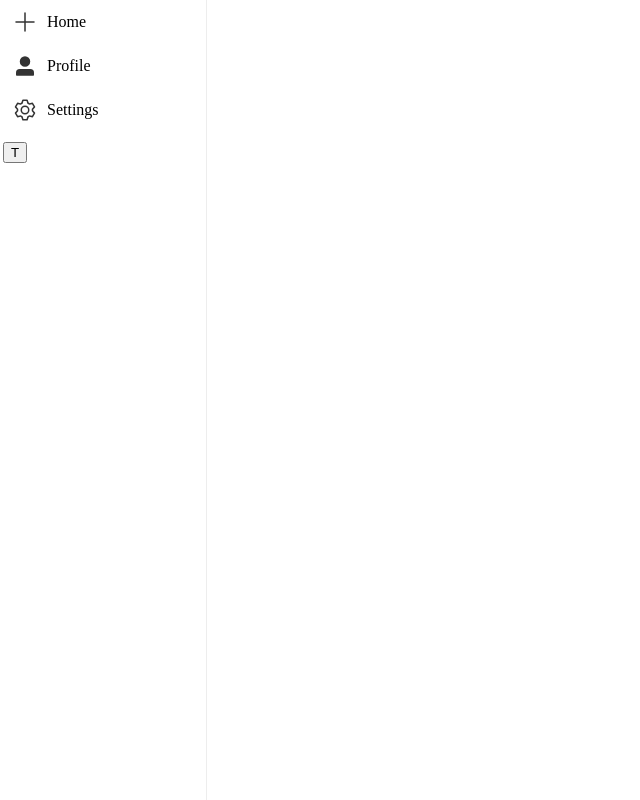
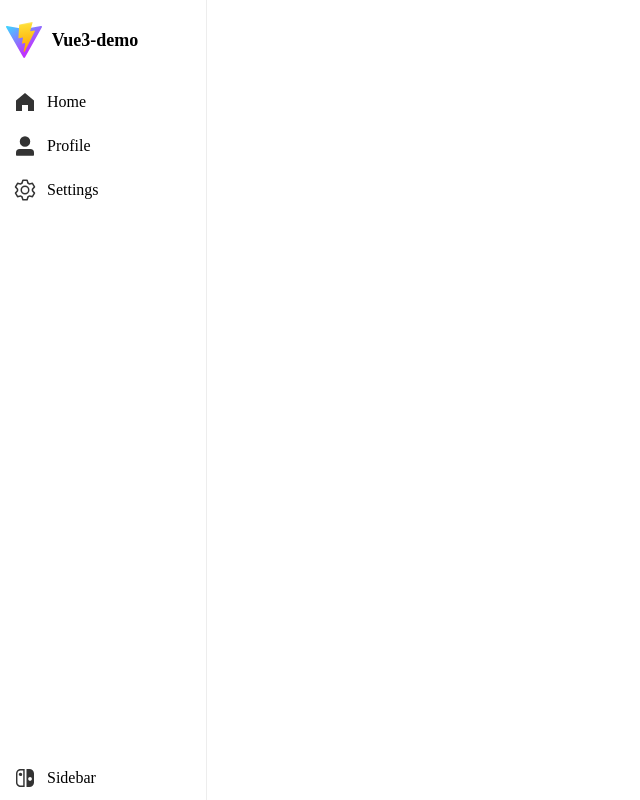
Before and after one commit to sophisticate9008/Vue-demo, a Vue app: page / in a window 1280 px wide. Shown: the whole page, without its empty margins (0-640 px from the left). Built offline with nearby package versions, Linux system fonts and the light colour scheme.

Commit message:
sideBar完善

```diff
--- a/src/App.vue
+++ b/src/App.vue
@@ -1,10 +1,19 @@
 <script setup lang="ts">
 import SideBar from './components/SideBar.vue';
+import { ref } from 'vue';
+const selUrl = ref('');
+const changeSel = (url: string) => {
+    console.log(url);
+    if(selUrl.value !== url) {
+        selUrl.value = url;
+    }
+
+};
 </script>
 
 <template>
     <div id="main">
-        <SideBar></SideBar>
+        <SideBar @sel-menuItem = "changeSel"></SideBar>
     </div>
 </template>
 
--- a/src/components/SideBar.vue
+++ b/src/components/SideBar.vue
@@ -1,20 +1,37 @@
 <template>
-    <div class="sidebar" :class= "{collapsed: isCollapsed}">
+    <div class="sidebar" :class="{ collapsed: isCollapsed }">
+        <div class="logo">
+            <img :src="logo" alt="logo" width="36px" height="36px" />
+            <span v-if="!isCollapsed">{{ title }}</span>
+        </div>
         <SidebarItem v-for="(item, index) in sidebarItems" :key="index" :icon="item.icon" :title="item.title"
-         :toggle="isCollapsed" :is-active="activeIndex == index" @item-clicked="selSidebarItem(index)" />
-        <button @click="toggleSidebar">T</button>
+         :toggle="isCollapsed" :is-active="activeIndex == index" :selUrl="item.url"
+         @click="selSidebarItem(index, item.url)" />
+         <div class="switch">
+            <SidebarItem icon="SwitchFilled" title="Sidebar":is-active="false" :toggle="isCollapsed" @click="toggleSidebar"/>
+         </div>
     </div>
 </template>
 
 <script setup>
-import { ref } from 'vue'
+import { ref, defineEmits,defineProps } from 'vue'
 import SidebarItem from './SidebarItem.vue'; // 使用正确的大小写
+const props = defineProps({
+    logo : {
+        type: String,
+        default: "/vite.svg"
+    },
+    title : {
+        type: String,
+        default: "Vue3-demo"
+    },
 
+})
 // 定义侧边栏项
 const sidebarItems = [
-    { icon: 'Plus', title: 'Home' },
-    { icon: 'UserFilled', title: 'Profile' },
-    { icon: 'Setting', title: 'Settings' }
+    { icon: 'HomeFilled', title: 'Home', url: '/' },
+    { icon: 'UserFilled', title: 'Profile', url: '/profile' },
+    { icon: 'Setting', title: 'Settings', url: '/settings' }
 ]
 
 // 控制侧边栏的折叠状态
@@ -22,14 +39,19 @@ const isCollapsed = ref(false)
 
 // 当前选中项的索引
 const activeIndex = ref(-1)
-
+//当前选中的菜单项的url
+const selUrl = ref('')
 // 切换侧边栏折叠状态
 const toggleSidebar = () => {
     isCollapsed.value = !isCollapsed.value
 }
 
+const emit = defineEmits(["sel-menuItem"])
+
 // 切换侧边栏项选中状态
-const selSidebarItem = (index) => {
+const selSidebarItem = (index, url) => {
+    selUrl.value = url
+    emit("sel-menuItem", url)
     if (activeIndex.value !== index) {
         activeIndex.value = index
     } else {
@@ -39,27 +61,66 @@ const selSidebarItem = (index) => {
 </script>
 
 <style scoped>
+.logo {
+    padding-left: 3px;
+    padding-right: 3px;
+    width: 40px;
+    height: 80px;
+    display: flex;
+    align-items: center;
+}
+.logo span {
+    font-weight: bold;
+    padding-left: 10px;
+    font-size: 18px;
+    text-wrap: nowrap;
+}
+.switch{
+    width: 200px;
+    position: absolute;
+    bottom: 0;
+}
 .sidebar {
-
+    position: relative;
     height: 100%;
     width: 200px;
     padding-left: 3px;
     padding-right: 3px;
-    border-right: 1px solid #EDEDED; /* 添加右边界线 */
+    border-right: 1px solid #EDEDED;
+    /* 添加右边界线 */
     animation: fade-in 0.3s forwards;
 }
 
 .sidebar.collapsed {
     animation: fade-out 0.3s forwards;
 }
+
 @keyframes fade-out {
-    0% { width: 200px; } /* 定义动画的初始状态 */
-    100% { width: 45px; } /* 定义动画的最终状态 */
+    0% {
+        width: 200px;
+    }
+
+    /* 定义动画的初始状态 */
+    100% {
+        width: 45px;
+    }
+
+    /* 定义动画的最终状态 */
 }
+
 @keyframes fade-in {
-    0% { width: 45px; } /* 定义动画的初始状态 */
-    100% { width: 200px; } /* 定义动画的最终状态 */
+    0% {
+        width: 45px;
+    }
+
+    /* 定义动画的初始状态 */
+    100% {
+        width: 200px;
+    }
+
+    /* 定义动画的最终状态 */
 }
+
 button {
     margin-top: 10px;
 }
--- a/src/components/SidebarItem.vue
+++ b/src/components/SidebarItem.vue
@@ -1,10 +1,18 @@
 <template>
-    <div class="sidebar-item" :class="{ collapsed: toggle, active: isActive }" @click="handleClick">
-        <el-icon>
-            <component :is="icon" class="el-icons"/>
-        </el-icon>
-        <span class="title">{{ title }}</span>
+    <div class="sidebar-item" :class="{ collapsed: toggle, active: isActive }" >
+        <el-tooltip v-if="toggle" class="box-item" effect="dark" :content="title" placement="right-end">
+            <el-icon>
+                <component :is="icon" class="el-icons" />
+            </el-icon>
+        </el-tooltip>
+        <template v-else>
+            <el-icon>
+                <component :is="icon" class="el-icons" />
+            </el-icon>
+            <span class="title">{{ title }}</span>
+        </template>
     </div>
+
 </template>
 
 <script setup>
@@ -25,17 +33,13 @@ const props = defineProps({
     },
     isActive: {
         type: Boolean,
-        required: true
+        required: false
+    },
+    selUrl:{
+        type: String,
+        required: false
     }
 });
-
-const emit = defineEmits(["item-clicked"])
-const handleClick = () => {
-    if (!props.isActive) {
-        // 触发选中事件
-        emit('item-clicked')
-    }
-};
 
 </script>
 
@@ -45,7 +49,7 @@ const handleClick = () => {
     display: flex;
     flex-direction: row;
     align-items: center;
-    padding:10px;
+    padding: 10px;
     transition: width 0.3s;
     cursor: pointer;
 }
@@ -53,21 +57,34 @@ const handleClick = () => {
 .sidebar-item.collapsed {
     animation: fade-out 0.3s forwards;
 }
+
 @keyframes fade-out {
-    0% { width: 200px; } /* 定义动画的初始状态 */
-    100% { width: 25px; } /* 定义动画的最终状态 */
+    0% {
+        width: 200px;
+    }
+
+    /* 定义动画的初始状态 */
+    100% {
+        width: 25px;
+    }
+
+    /* 定义动画的最终状态 */
 }
+
 .sidebar-item.active .el-icon,
 .sidebar-item.active .title {
-    color: #1890ff; /* Light blue color when active */
+    color: #1890ff;
+    /* Light blue color when active */
 }
-.sidebar-item.active{
+
+.sidebar-item.active {
     background-color: #EAF5FF;
 }
 
 .sidebar-item .el-icon {
     font-size: 24px;
-    color: #333; /* Default color */
+    color: #333;
+    /* Default color */
     /* Adjust the icon size and color as needed */
     margin-right: 10px;
 }
@@ -85,8 +102,10 @@ const handleClick = () => {
 }
 
 .sidebar-item:hover .title {
-    color: #606c76; /* Light blue color on hover */
+    color: #606c76;
+    /* Light blue color on hover */
 }
+
 .sidebar-item:hover {
     background-color: #F4F4F5;
 }
```
